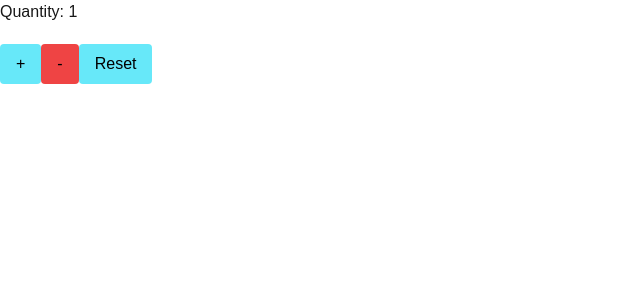
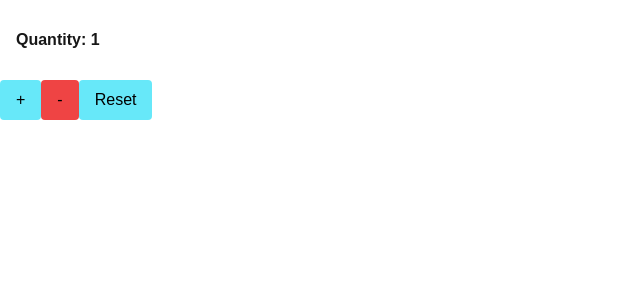
Before and after one commit to BrodyWilson97/cprg306-assignments, a Next.js app: page /week-4 in a window 1280 px wide. Shown: the top 300 px of the page, without its empty margins (0-640 px from the left). Built offline with nearby package versions, Linux system fonts and the light colour scheme.

Commit message:
updated week 4 css

```diff
--- a/app/week-4/new-item.js
+++ b/app/week-4/new-item.js
@@ -8,7 +8,7 @@ export default function NewItem(props) {
 
     return (
         <section>
-            <h2>Quantity: {props.quantity}</h2>
+            <h2 className = 'font-bold py-2 px-4 mt-5 bg-center'>Quantity: {props.quantity}</h2>
             <button className={incrementButtonStyles} onClick={props.incrementQuantity} disabled={props.quantity >= 20}>+</button>
             <button className={decrementButtonStyles} onClick={props.decrementQuantity} disabled={props.quantity <= 1}>-</button>
             <button className={resetStyles} onClick={props.resetQuantity}>Reset</button>
```
